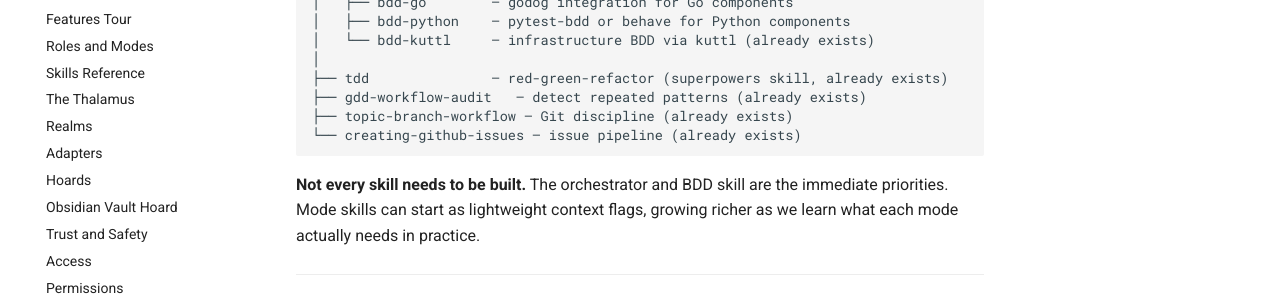
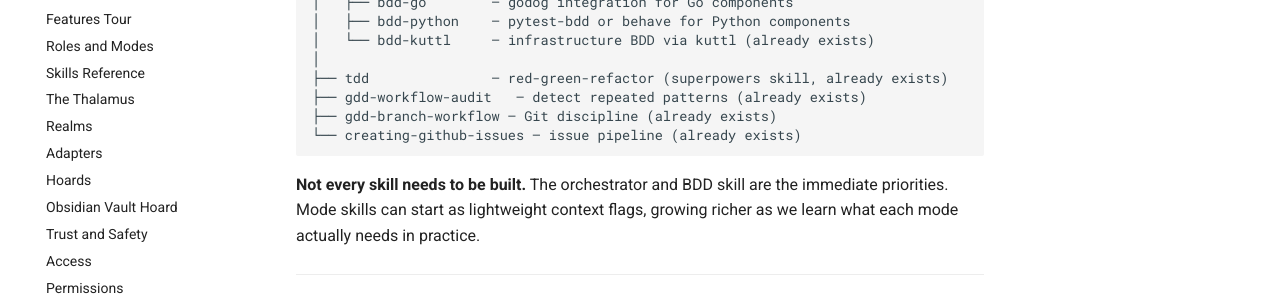
Before and after one commit to SiliconSaga/yggdrasil, an MkDocs documentation site: the page built from docs/plans/2026-03-12-gdd-design.md, in a window 1280 px wide and 900 px high, scrolled down 2057 px. Shown: the part 457-757 px from the top of the window. Built offline with MkDocs 1.6.1 and Material for MkDocs 9.7.7, drawn with Linux system fonts in a browser that asks for light colours; comment, search, counter and statistics services are not loaded; some of the changed text lies outside the part shown.

Commit message:
skill: rename topic-branch-workflow → gdd-branch-workflow
Pure ws-CLI workflow skill (the quick-ref is entirely ws commands). Shortened name — `gdd-topic-branch-workflow` would be too long.

Co-Authored-By: Claude Opus 4.8 <noreply@anthropic.com>

````diff
--- a/docs/plans/2026-03-12-gdd-design.md
+++ b/docs/plans/2026-03-12-gdd-design.md
@@ -112,7 +112,7 @@ gdd (orchestrator)
 │
 ├── tdd               — red-green-refactor (superpowers skill, already exists)
 ├── gdd-workflow-audit   — detect repeated patterns (already exists)
-├── topic-branch-workflow — Git discipline (already exists)
+├── gdd-branch-workflow — Git discipline (already exists)
 └── creating-github-issues — issue pipeline (already exists)
 ```
 
````
Also changed, not shown: .agent/skills/gdd-branch-workflow/SKILL.md (renamed from .agent/skills/topic-branch-workflow/SKILL.md, +2 -2 lines), .agent/skills/gdd/SKILL.md (+1 -1 lines), AGENTS.md (+2 -2 lines), docs/gdd/samples/thalamus-parallel.md (+1 -1 lines), docs/gdd/skills-reference.md (+1 -1 lines).
